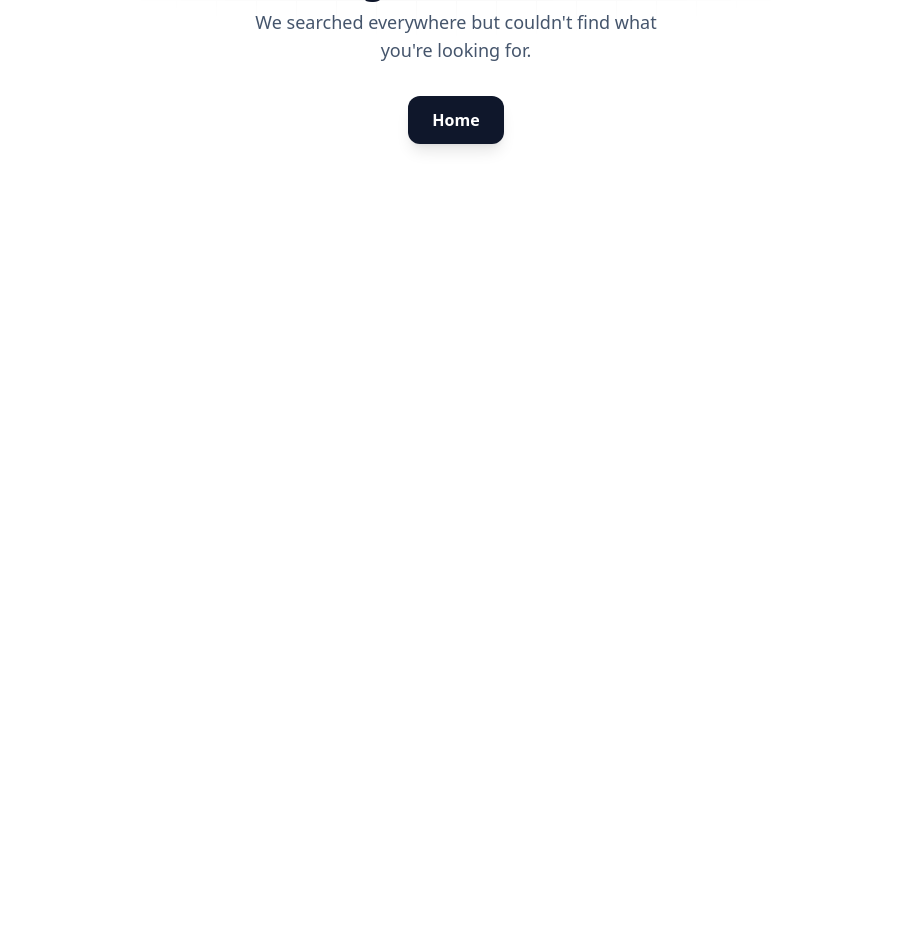
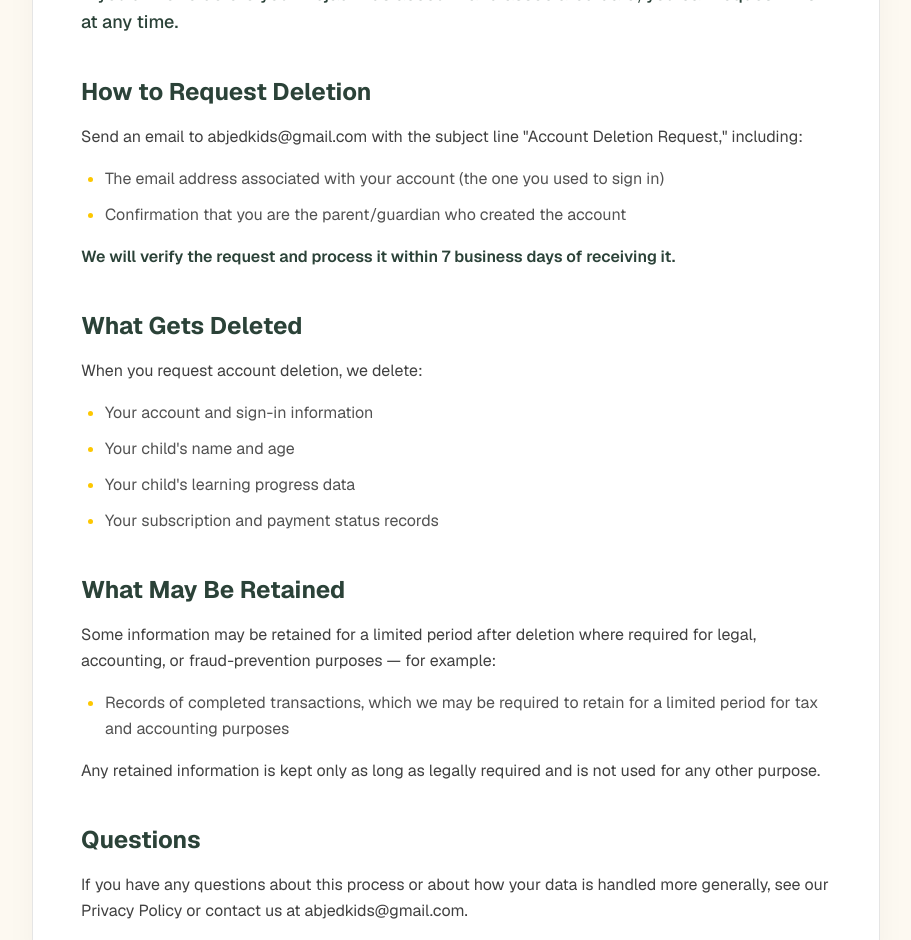
Before and after one commit to Robotech-Org/abjed, a Next.js app: page /en/delete-account in a window 1280 px wide. Before the commit this address had no page. Shown: the part 360-1300 px from the top of the page, without its empty margins (184-1095 px from the left). Before the commit the page ends 800 px from the top, so only its background shows below. Built offline with nearby package versions, Linux system fonts and the light colour scheme.

Commit message:
feat: add account deletion request page with i18n support and footer link

```diff
--- /dev/null
+++ b/app/[locale]/delete-account/page.tsx
@@ -0,0 +1,67 @@
+import { useTranslations } from "next-intl";
+import Navbar from "@/components/Navbar";
+import Footer from "@/components/Footer";
+
+export default function DeleteAccountPage() {
+  const t = useTranslations("DeleteAccount");
+
+  return (
+    <div className="min-h-screen bg-[#FDF9F1] dark:bg-slate-950 font-sans flex flex-col transition-colors duration-300">
+      <Navbar />
+
+      <main id="main-content" className="flex-1 max-w-4xl mx-auto w-full px-4 sm:px-6 py-12 md:py-20 mt-4 md:mt-10 mb-12">
+        <div className="bg-white dark:bg-slate-900 rounded-[32px] p-6 md:p-10 lg:p-12 border border-neutral-200 dark:border-slate-800 shadow-[0_8px_30px_rgb(0,0,0,0.04)] dark:shadow-none">
+
+          <h1 className="text-3xl md:text-4xl font-extrabold text-[#2B4238] dark:text-white mb-8 pb-6 border-b border-neutral-100 dark:border-slate-800">
+            {t("title")}
+          </h1>
+
+          <div className="space-y-10 text-[15px] md:text-base text-neutral-700 dark:text-slate-300 leading-relaxed">
+
+            <p className="text-lg text-[#2B4238] dark:text-slate-200 font-medium">
+              {t("intro")}
+            </p>
+
+            <section className="space-y-4">
+              <h2 className="text-xl md:text-2xl font-bold text-[#2B4238] dark:text-white">{t("section1Title")}</h2>
+              <p>{t("section1Content")}</p>
+              <ul className="list-disc ps-6 space-y-2.5 text-neutral-600 dark:text-slate-400 marker:text-yellow-400">
+                <li>{t("section1List1Item1")}</li>
+                <li>{t("section1List1Item2")}</li>
+              </ul>
+              <p className="font-semibold text-[#2B4238] dark:text-white mt-4">{t("section1Outro")}</p>
+            </section>
+
+            <section className="space-y-4">
+              <h2 className="text-xl md:text-2xl font-bold text-[#2B4238] dark:text-white">{t("section2Title")}</h2>
+              <p>{t("section2Content")}</p>
+              <ul className="list-disc ps-6 space-y-2.5 text-neutral-600 dark:text-slate-400 marker:text-yellow-400">
+                <li>{t("section2List1Item1")}</li>
+                <li>{t("section2List1Item2")}</li>
+                <li>{t("section2List1Item3")}</li>
+                <li>{t("section2List1Item4")}</li>
+              </ul>
+            </section>
+
+            <section className="space-y-4">
+              <h2 className="text-xl md:text-2xl font-bold text-[#2B4238] dark:text-white">{t("section3Title")}</h2>
+              <p>{t("section3Content")}</p>
+              <ul className="list-disc ps-6 space-y-2.5 text-neutral-600 dark:text-slate-400 marker:text-yellow-400">
+                <li>{t("section3List1Item1")}</li>
+              </ul>
+              <p className="mt-4">{t("section3Outro")}</p>
+            </section>
+
+            <section className="space-y-4">
+              <h2 className="text-xl md:text-2xl font-bold text-[#2B4238] dark:text-white">{t("section4Title")}</h2>
+              <p>{t("section4Content")}</p>
+            </section>
+          </div>
+
+        </div>
+      </main>
+
+      <Footer />
+    </div>
+  );
+}
--- a/components/Footer.tsx
+++ b/components/Footer.tsx
@@ -47,9 +47,14 @@ const Footer = () => {
             </div>
           </div>
 
-          <Link href="/privacy" className="text-sm font-semibold text-emerald-700 dark:text-emerald-400 hover:underline hover:text-emerald-800 dark:hover:text-emerald-300 transition-colors">
-            {t("privacyPolicy")}
-          </Link>
+          <div className="flex gap-4 items-center mt-2">
+            <Link href="/privacy" className="text-sm font-semibold text-emerald-700 dark:text-emerald-400 hover:underline hover:text-emerald-800 dark:hover:text-emerald-300 transition-colors">
+              {t("privacyPolicy")}
+            </Link>
+            <Link href="/delete-account" className="text-sm font-semibold text-emerald-700 dark:text-emerald-400 hover:underline hover:text-emerald-800 dark:hover:text-emerald-300 transition-colors">
+              {t("deleteAccount")}
+            </Link>
+          </div>
         </div>
       </div>
     </footer>
--- a/messages/am.json
+++ b/messages/am.json
@@ -28,6 +28,7 @@
     "copyright": "© 2026 አብጀድ ኪድዝ. መብቱ በሕግ የተጠበቀ ነው።",
     "contactSupport": "የቴክኒክ ድጋፍ",
     "privacyPolicy": "የግላዊነት ፖሊሲ",
+    "deleteAccount": "[TODO AM] Delete Account",
     "description": "ለልጆች ተስማሚ፣ ቀላል እና ምቹ ሆኖ የተዘጋጀ የመማሪያ መድረክ።"
   },
   "Home": {
--- /dev/null
+++ b/messages/am/delete-account.json
@@ -0,0 +1,21 @@
+{
+  "title": "[TODO AM] Delete Your Account — Abjad Kids",
+  "intro": "[TODO AM] If you'd like to delete your Abjad Kids account and associated data, you can request this at any time.",
+  "section1Title": "[TODO AM] How to Request Deletion",
+  "section1Content": "[TODO AM] Send an email to abjedkids@gmail.com with the subject line \"Account Deletion Request,\" including:",
+  "section1List1Item1": "[TODO AM] The email address associated with your account (the one you used to sign in)",
+  "section1List1Item2": "[TODO AM] Confirmation that you are the parent/guardian who created the account",
+  "section1Outro": "[TODO AM] We will verify the request and process it within 7 business days of receiving it.",
+  "section2Title": "[TODO AM] What Gets Deleted",
+  "section2Content": "[TODO AM] When you request account deletion, we delete:",
+  "section2List1Item1": "[TODO AM] Your account and sign-in information",
+  "section2List1Item2": "[TODO AM] Your child's name and age",
+  "section2List1Item3": "[TODO AM] Your child's learning progress data",
+  "section2List1Item4": "[TODO AM] Your subscription and payment status records",
+  "section3Title": "[TODO AM] What May Be Retained",
+  "section3Content": "[TODO AM] Some information may be retained for a limited period after deletion where required for legal, accounting, or fraud-prevention purposes — for example:",
+  "section3List1Item1": "[TODO AM] Records of completed transactions, which we may be required to retain for a limited period for tax and accounting purposes",
+  "section3Outro": "[TODO AM] Any retained information is kept only as long as legally required and is not used for any other purpose.",
+  "section4Title": "[TODO AM] Questions",
+  "section4Content": "[TODO AM] If you have any questions about this process or about how your data is handled more generally, see our Privacy Policy or contact us at abjedkids@gmail.com."
+}
--- a/messages/ar.json
+++ b/messages/ar.json
@@ -28,6 +28,7 @@
     "copyright": "© 2026 أبجد كيدز. جميع الحقوق محفوظة.",
     "contactSupport": "تواصل مع الدعم",
     "privacyPolicy": "سياسة الخصوصية",
+    "deleteAccount": "[TODO AR] Delete Account",
     "description": "مصمم ليكون آمنًا وبسيطًا وسهل الاستخدام للأهل."
   },
   "Home": {
--- /dev/null
+++ b/messages/ar/delete-account.json
@@ -0,0 +1,21 @@
+{
+  "title": "[TODO AR] Delete Your Account — Abjad Kids",
+  "intro": "[TODO AR] If you'd like to delete your Abjad Kids account and associated data, you can request this at any time.",
+  "section1Title": "[TODO AR] How to Request Deletion",
+  "section1Content": "[TODO AR] Send an email to abjedkids@gmail.com with the subject line \"Account Deletion Request,\" including:",
+  "section1List1Item1": "[TODO AR] The email address associated with your account (the one you used to sign in)",
+  "section1List1Item2": "[TODO AR] Confirmation that you are the parent/guardian who created the account",
+  "section1Outro": "[TODO AR] We will verify the request and process it within 7 business days of receiving it.",
+  "section2Title": "[TODO AR] What Gets Deleted",
+  "section2Content": "[TODO AR] When you request account deletion, we delete:",
+  "section2List1Item1": "[TODO AR] Your account and sign-in information",
+  "section2List1Item2": "[TODO AR] Your child's name and age",
+  "section2List1Item3": "[TODO AR] Your child's learning progress data",
+  "section2List1Item4": "[TODO AR] Your subscription and payment status records",
+  "section3Title": "[TODO AR] What May Be Retained",
+  "section3Content": "[TODO AR] Some information may be retained for a limited period after deletion where required for legal, accounting, or fraud-prevention purposes — for example:",
+  "section3List1Item1": "[TODO AR] Records of completed transactions, which we may be required to retain for a limited period for tax and accounting purposes",
+  "section3Outro": "[TODO AR] Any retained information is kept only as long as legally required and is not used for any other purpose.",
+  "section4Title": "[TODO AR] Questions",
+  "section4Content": "[TODO AR] If you have any questions about this process or about how your data is handled more generally, see our Privacy Policy or contact us at abjedkids@gmail.com."
+}
--- a/messages/en.json
+++ b/messages/en.json
@@ -28,6 +28,7 @@
     "copyright": "© 2026 Abjed Kids LLC. All rights reserved.",
     "contactSupport": "Contact Support",
     "privacyPolicy": "Privacy Policy",
+    "deleteAccount": "Delete Account",
     "description": "Designed to feel safe, simple, and parent-friendly."
   },
   "Home": {
--- /dev/null
+++ b/messages/en/delete-account.json
@@ -0,0 +1,21 @@
+{
+  "title": "Delete Your Account — Abjad Kids",
+  "intro": "If you'd like to delete your Abjad Kids account and associated data, you can request this at any time.",
+  "section1Title": "How to Request Deletion",
+  "section1Content": "Send an email to abjedkids@gmail.com with the subject line \"Account Deletion Request,\" including:",
+  "section1List1Item1": "The email address associated with your account (the one you used to sign in)",
+  "section1List1Item2": "Confirmation that you are the parent/guardian who created the account",
+  "section1Outro": "We will verify the request and process it within 7 business days of receiving it.",
+  "section2Title": "What Gets Deleted",
+  "section2Content": "When you request account deletion, we delete:",
+  "section2List1Item1": "Your account and sign-in information",
+  "section2List1Item2": "Your child's name and age",
+  "section2List1Item3": "Your child's learning progress data",
+  "section2List1Item4": "Your subscription and payment status records",
+  "section3Title": "What May Be Retained",
+  "section3Content": "Some information may be retained for a limited period after deletion where required for legal, accounting, or fraud-prevention purposes — for example:",
+  "section3List1Item1": "Records of completed transactions, which we may be required to retain for a limited period for tax and accounting purposes",
+  "section3Outro": "Any retained information is kept only as long as legally required and is not used for any other purpose.",
+  "section4Title": "Questions",
+  "section4Content": "If you have any questions about this process or about how your data is handled more generally, see our Privacy Policy or contact us at abjedkids@gmail.com."
+}
--- a/src/i18n/request.ts
+++ b/src/i18n/request.ts
@@ -14,6 +14,11 @@ export default getRequestConfig(async ({ requestLocale }) => {
     messages = { ...messages, Privacy: privacy };
   } catch (e) {}
 
+  try {
+    const deleteAccount = (await import(`../../messages/${locale}/delete-account.json`)).default;
+    messages = { ...messages, DeleteAccount: deleteAccount };
+  } catch (e) {}
+
   return {
     locale,
     messages
```
